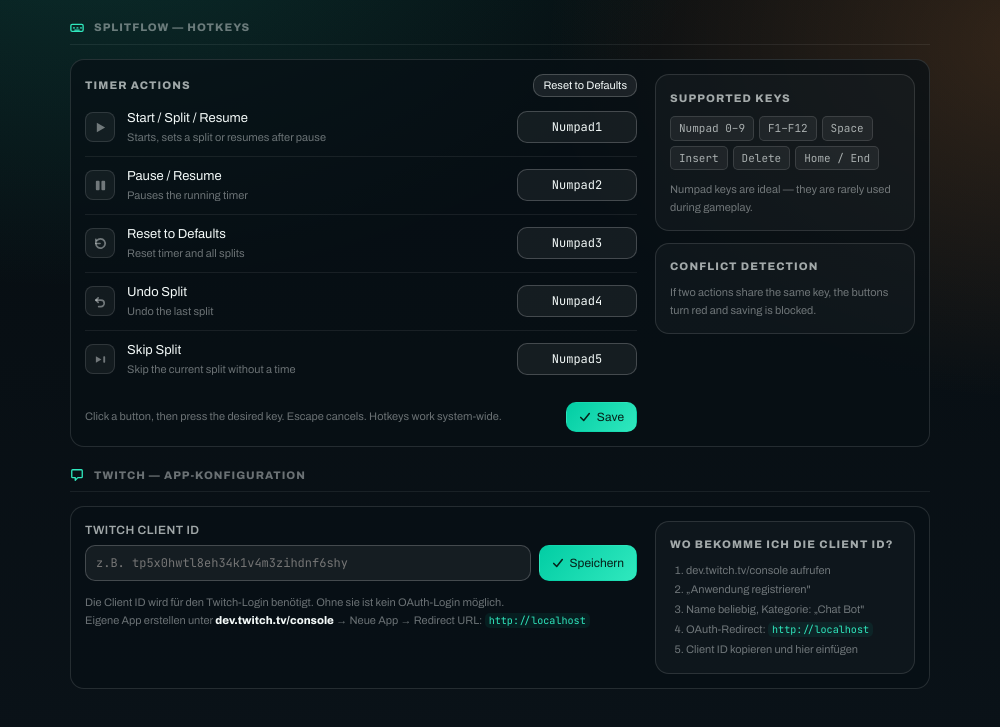
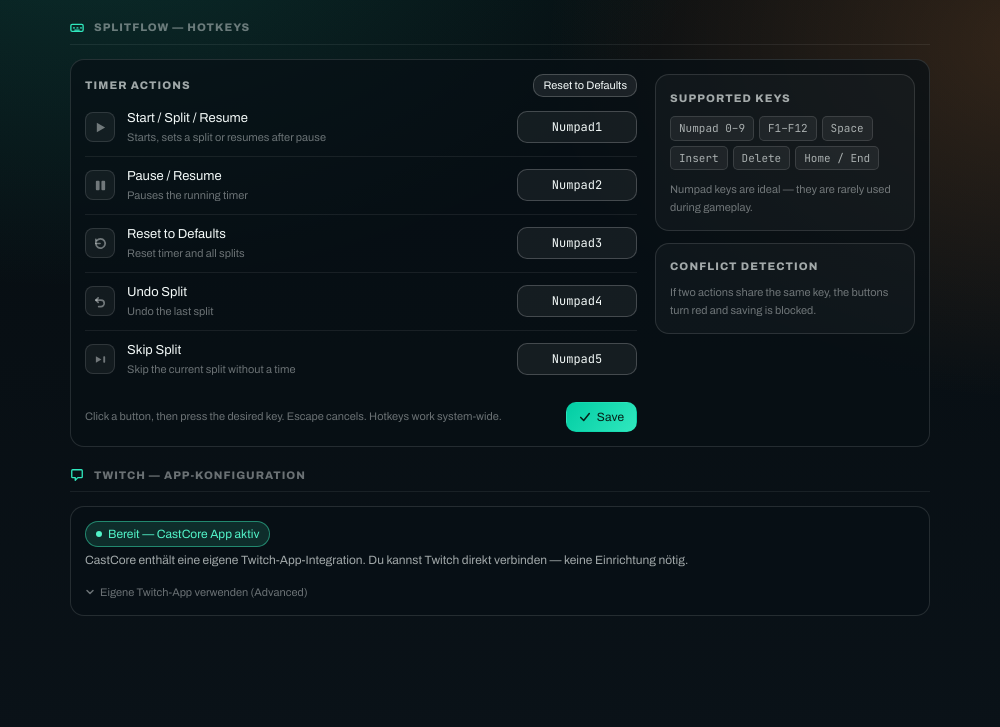
Before and after one commit to Amarok7777/CastCore, an Electron app: page settings/index.html in a window 1000 px wide. Shown: the part 53-780 px from the top of the page. Drawn offline with Linux system fonts and the light colour scheme; no server answers.

Commit message:
Bundle default Twitch Client ID — no setup needed for users
CastCore ships with its own Twitch app integration.
Users can connect Twitch immediately without any configuration.
Advanced users can still override with their own Client ID in Settings.

```diff
--- a/server/authManager.js
+++ b/server/authManager.js
@@ -12,6 +12,10 @@ const { inferActorFromText, normalizeChannel } = require('./textUtils');
 
 const AUTH_PATH = path.join(__dirname, '..', 'data', 'platformAuth.json');
 const OAUTH_CLIENTS_PATH = path.join(__dirname, '..', 'data', 'oauthClients.json');
+
+// Default Client ID — registered CastCore Twitch app, works out of the box.
+// Users can override this in Settings with their own app.
+const CASTCORE_TWITCH_CLIENT_ID = 'tp5x0hwtl8eh34k1v4m3zihdnf6shy';
 
 let authConfig = {};
 let twitchWs   = null;
@@ -393,7 +397,7 @@ function getOAuthClientConfig(provider) {
   const fileCfg = authConfig.oauth?.[key] || {};
   const localCfg = loadOAuthClientConfigFile()?.[key] || {};
   return {
-    clientId: String(process.env[`${envPrefix}_CLIENT_ID`] || localCfg.clientId || fileCfg.clientId || '').trim(),
+    clientId: String(process.env[`${envPrefix}_CLIENT_ID`] || localCfg.clientId || fileCfg.clientId || (key === 'twitch' ? CASTCORE_TWITCH_CLIENT_ID : '')).trim(),
     clientSecret: String(process.env[`${envPrefix}_CLIENT_SECRET`] || localCfg.clientSecret || fileCfg.clientSecret || '').trim(),
   };
 }
--- a/settings/index.html
+++ b/settings/index.html
@@ -156,36 +156,35 @@
       Twitch — App-Konfiguration
     </div>
     <div class="card">
-      <div style="display:grid;grid-template-columns:1fr 260px;gap:18px;align-items:start">
-        <div style="display:flex;flex-direction:column;gap:12px">
+      <div style="display:flex;align-items:center;gap:10px;margin-bottom:4px">
+        <span style="display:inline-flex;align-items:center;gap:6px;font-size:12px;color:var(--ok);background:var(--ok-bg);border:1px solid var(--ok-border);border-radius:999px;padding:3px 10px">
+          <span style="width:6px;height:6px;border-radius:50%;background:currentColor"></span>
+          Bereit — CastCore App aktiv
+        </span>
+      </div>
+      <p style="font-size:12px;color:var(--text-m);line-height:1.6;margin:0 0 14px">
+        CastCore enthält eine eigene Twitch-App-Integration. Du kannst Twitch direkt verbinden — keine Einrichtung nötig.
+      </p>
+      <details style="-webkit-app-region:no-drag">
+        <summary style="font-size:11px;color:var(--text-s);cursor:pointer;user-select:none;list-style:none;display:flex;align-items:center;gap:5px">
+          <svg id="adv-arrow" width="10" height="10" viewBox="0 0 10 10" fill="none" stroke="currentColor" stroke-width="1.5" stroke-linecap="round" stroke-linejoin="round" style="transition:transform .15s"><path d="M2 3.5l3 3 3-3"/></svg>
+          Eigene Twitch-App verwenden (Advanced)
+        </summary>
+        <div style="margin-top:12px;display:flex;flex-direction:column;gap:10px">
           <div>
-            <label style="display:block;font-size:12px;color:var(--text-m);margin-bottom:6px">Twitch Client ID</label>
+            <label style="display:block;font-size:12px;color:var(--text-m);margin-bottom:6px">Client ID</label>
             <div style="display:flex;gap:8px">
-              <input id="twitch-client-id" type="text" class="input" placeholder="z.B. tp5x0hwtl8eh34k1v4m3zihdnf6shy"
+              <input id="twitch-client-id" type="text" class="input" placeholder="Leer lassen = CastCore-Default verwenden"
                 style="flex:1;font-family:var(--mono);font-size:12px">
-              <button class="btn primary" onclick="saveClientId()">
-                <svg width="12" height="12" viewBox="0 0 14 14" fill="none" stroke="currentColor" stroke-width="1.8" stroke-linecap="round" stroke-linejoin="round"><path d="M2 7.5l3.5 3.5L12 3"/></svg>
-                Speichern
-              </button>
+              <button class="btn primary" onclick="saveClientId()">Speichern</button>
             </div>
           </div>
           <p style="font-size:11px;color:var(--text-s);line-height:1.65;margin:0">
-            Die Client ID wird für den Twitch-Login benötigt. Ohne sie ist kein OAuth-Login möglich.<br>
-            Eigene App erstellen unter <strong style="color:var(--text)">dev.twitch.tv/console</strong> →
-            Neue App → Redirect URL: <code style="font-family:var(--mono);color:var(--acc2)">http://localhost</code>
+            Eigene App unter <strong style="color:var(--text)">dev.twitch.tv/console</strong> registrieren →
+            Redirect URL: <code style="font-family:var(--mono);color:var(--acc2)">http://localhost</code>
           </p>
         </div>
-        <div class="card" style="background:rgba(255,255,255,0.03)">
-          <span class="card-title" style="display:block;margin-bottom:8px">Wo bekomme ich die Client ID?</span>
-          <ol style="font-size:11px;color:var(--text-s);line-height:1.8;padding-left:16px;margin:0">
-            <li>dev.twitch.tv/console aufrufen</li>
-            <li>„Anwendung registrieren"</li>
-            <li>Name beliebig, Kategorie: „Chat Bot"</li>
-            <li>OAuth-Redirect: <code style="font-family:var(--mono);color:var(--acc2)">http://localhost</code></li>
-            <li>Client ID kopieren und hier einfügen</li>
-          </ol>
-        </div>
-      </div>
+      </details>
     </div>
   </div>
 
@@ -294,6 +293,11 @@ async function saveHotkeys() {
 }
 
 boot();
+
+document.querySelector('details')?.addEventListener('toggle', function() {
+  const arrow = document.getElementById('adv-arrow');
+  if (arrow) arrow.style.transform = this.open ? 'rotate(180deg)' : '';
+});
 </script>
 </body>
 </html>
```
